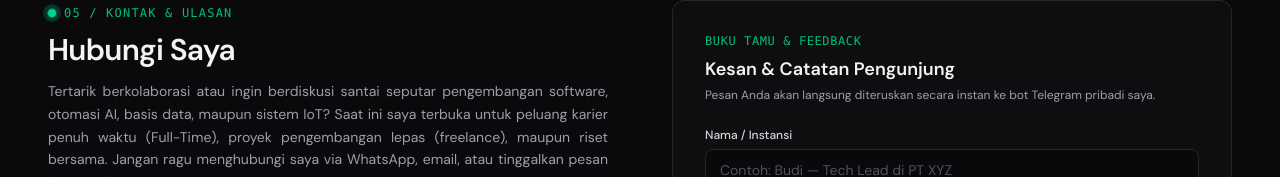
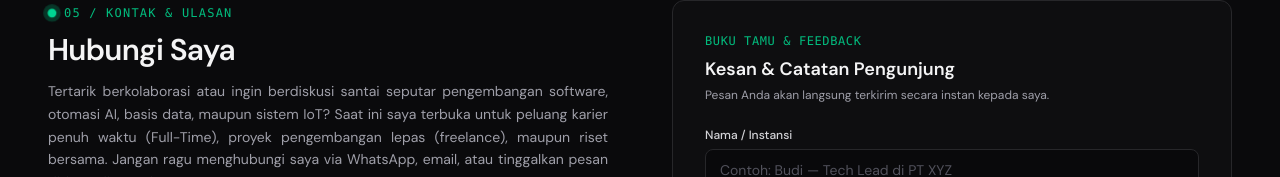
Before and after one commit to EdvanVPRoject/portofolio, a Next.js app: page / in a window 1280 px wide. Shown: the part 5163-5340 px from the top of the page. Built offline with nearby package versions, Linux system fonts and the light colour scheme.

Commit message:
refactor(feedback): neutralize platform references to generic message sending

```diff
--- a/src/app/api/feedback/route.ts
+++ b/src/app/api/feedback/route.ts
@@ -64,7 +64,7 @@ export async function POST(request: Request) {
     if (!tgData.ok) {
       console.error('Telegram API error:', tgData);
       return NextResponse.json(
-        { error: tgData.description || 'Gagal mengirim ke Telegram.' },
+        { error: tgData.description || 'Gagal mengirim pesan.' },
         { status: 502 }
       );
     }
--- a/src/app/page.tsx
+++ b/src/app/page.tsx
@@ -711,7 +711,7 @@ export default function PortfolioPage() {
                   : 'border border-emerald-500/30 bg-emerald-500/10 text-emerald-300'
               }`}
             >
-              Kirim Ulasan Telegram ↗
+              Kirim Pesan & Ulasan ↗
             </a>
           </div>
         )}
@@ -1363,8 +1363,7 @@ export default function PortfolioPage() {
                   Kesan & Catatan Pengunjung
                 </h3>
                 <p className="mt-1 text-xs text-zinc-400">
-                  Pesan Anda akan langsung diteruskan secara instan ke bot
-                  Telegram pribadi saya.
+                  Pesan Anda akan langsung terkirim secara instan kepada saya.
                 </p>
 
                 <form
@@ -1412,13 +1411,13 @@ export default function PortfolioPage() {
                     className="w-full rounded-lg bg-zinc-100 px-5 py-2.5 text-xs font-semibold text-zinc-950 transition hover:bg-emerald-400 disabled:opacity-50"
                   >
                     {isSubmitting
-                      ? 'Mengirim ke Telegram...'
+                      ? 'Mengirim pesan...'
                       : 'Kirim Pesan Instant ↗'}
                   </button>
 
                   {submitStatus === 'success' && (
                     <p className="rounded-lg border border-emerald-500/30 bg-emerald-500/10 px-3 py-2 text-center text-xs text-emerald-300">
-                      Terima kasih! Pesan Anda telah diteruskan ke Telegram saya.
+                      Terima kasih! Pesan Anda telah berhasil terkirim.
                     </p>
                   )}
                   {submitStatus === 'error' && (
```
